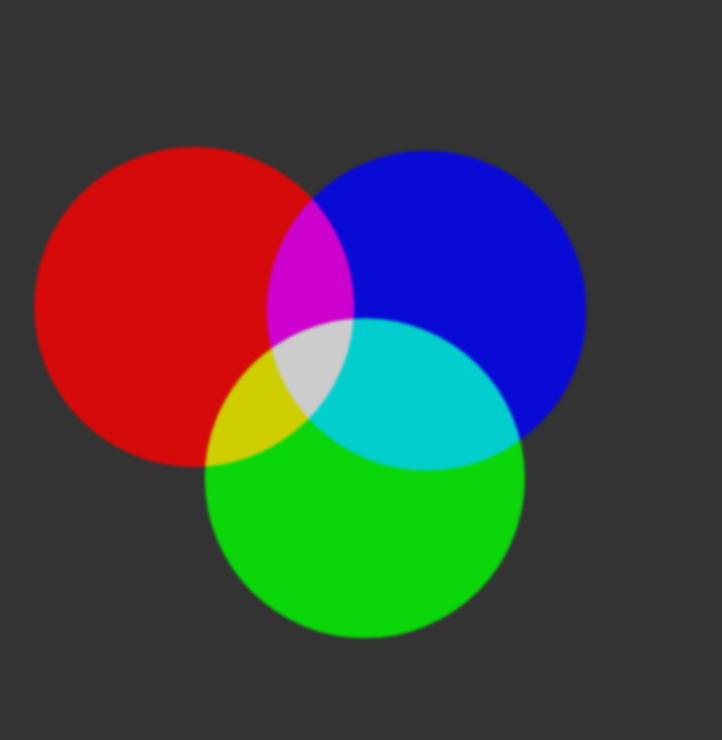
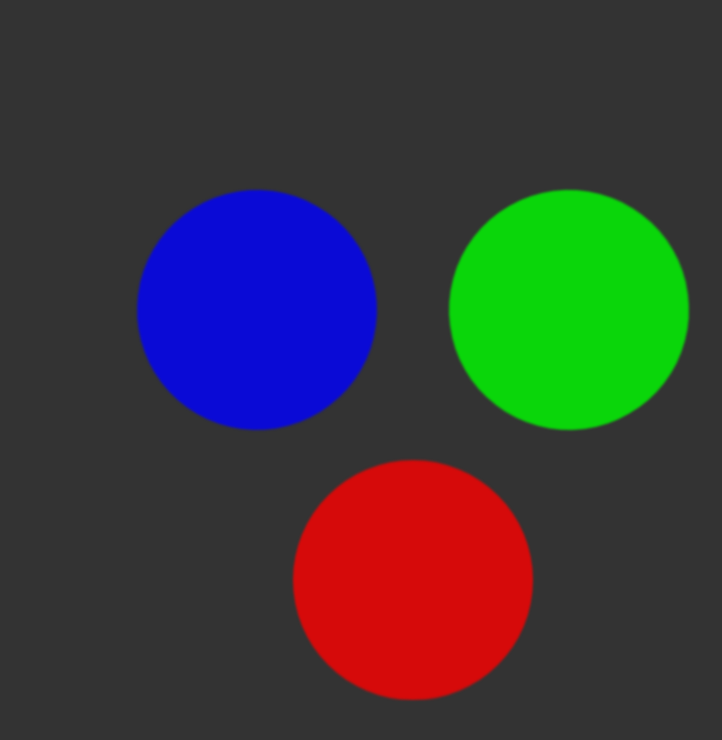
Before and after one commit to ajoyfuljester/lights, a plain HTML site: page index.html in a window 1280 px wide. Shown: the whole page, without its empty margins (227-949 px from the left). Drawn offline with Linux system fonts and the light colour scheme.

Commit message:
refactor css

```diff
--- a/index.html
+++ b/index.html
@@ -5,9 +5,9 @@
 	</head>
 	<body>
 		<div class="lights">
-			<div></div>
-			<div></div>
-			<div></div>
+			<div><div></div></div>
+			<div><div></div></div>
+			<div><div></div></div>
 		</div>
 	</body>
 </html>
--- a/styles.css
+++ b/styles.css
@@ -9,8 +9,8 @@ body {
 .lights {
 	display: grid;
 
-	--radius: 20vmin;
-	--length: 10vmin;
+	--radius: 15vmin;
+	--length: 20vmin;
 
 	--height: calc(var(--length) * sqrt(3) / 2);
 
@@ -18,37 +18,42 @@ body {
 	animation: rotate360 2s linear infinite forwards;
 
 	> div {
+		grid-area: 1 / 1 / 2 / 2;
 		mix-blend-mode: lighten;
+
+		&:nth-child(1) {
+			transform: translate(0, calc(var(--height) * -2 / 3));
+			--clr-bg: var(--clr-r, #f00c);
+			--tx: var(--tx-r, 0);
+			--ty: var(--ty-r, calc(var(--radius) * -1));
+			--td: var(--td-r, 3s);
+		}
+
+		&:nth-child(2) {
+			transform: rotate(-120deg) translate(0, calc(var(--height) * -2 / 3));
+			--clr-bg: var(--clr-g, #0f0c);
+			--tx: var(--tx-g, 0);
+			--ty: var(--ty-g, calc(var(--radius) * -1));
+			--td: var(--td-g, 3s);
+		}
+
+		&:nth-child(3) {
+			transform: rotate(-240deg) translate(0, calc(var(--height) * -2 / 3));
+			--clr-bg: var(--clr-b, #00fc);
+			--tx: var(--tx-b, 0);
+			--ty: var(--ty-b, calc(var(--radius) * -1));
+			--td: var(--td-b, 3s);
+		}
+	}
+
+	> div > div {
+		background-color: var(--clr-bg);
 
 		width: calc(var(--radius) * 2);
 		aspect-ratio: 1;
 		border-radius: 50%;
-		grid-area: 1 / 1 / 2 / 2;
-		animation: varBounce var(--td) ease-in-out 3s infinite forwards;
+		animation: varBounce var(--td) cubic-bezier(.5,.25,.5,.75) 3s infinite forwards;
 
-		&:nth-child(1) {
-			background-color: #f00c;
-			translate: 0 calc(var(--height) * 2 / 3 * -1);
-			--tx: var(--rtx, calc(var(--radius) * 2.2));
-			--ty: var(--rty, calc(var(--radius) * 1.4));
-			--td: var(--rtd, 7s);
-		}
-
-		&:nth-child(2) {
-			background-color: #0f0c;
-			translate: calc(var(--length) / 2 * -1) calc(var(--height) / 3);
-			--tx: var(--gtx, calc(var(--radius) * 2));
-			--ty: var(--gty, calc(var(--radius) * -2.3));
-			--td: var(--gtd, 11s);
-		}
-
-		&:nth-child(3) {
-			background-color: #00fc;
-			translate: calc(var(--length) / 2) calc(var(--height) / 3);
-			--tx: var(--btx, calc(var(--radius) * -1.7));
-			--ty: var(--bty, calc(var(--radius) * 2.1));
-			--td: var(--btd, 13s);
-		}
 	}
 }
 
```
